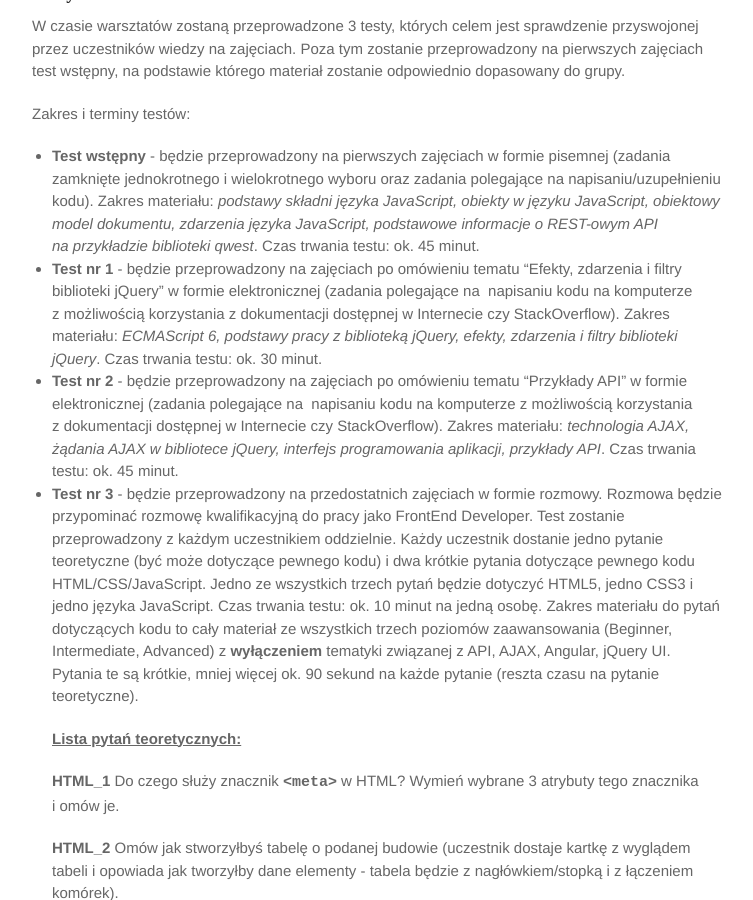
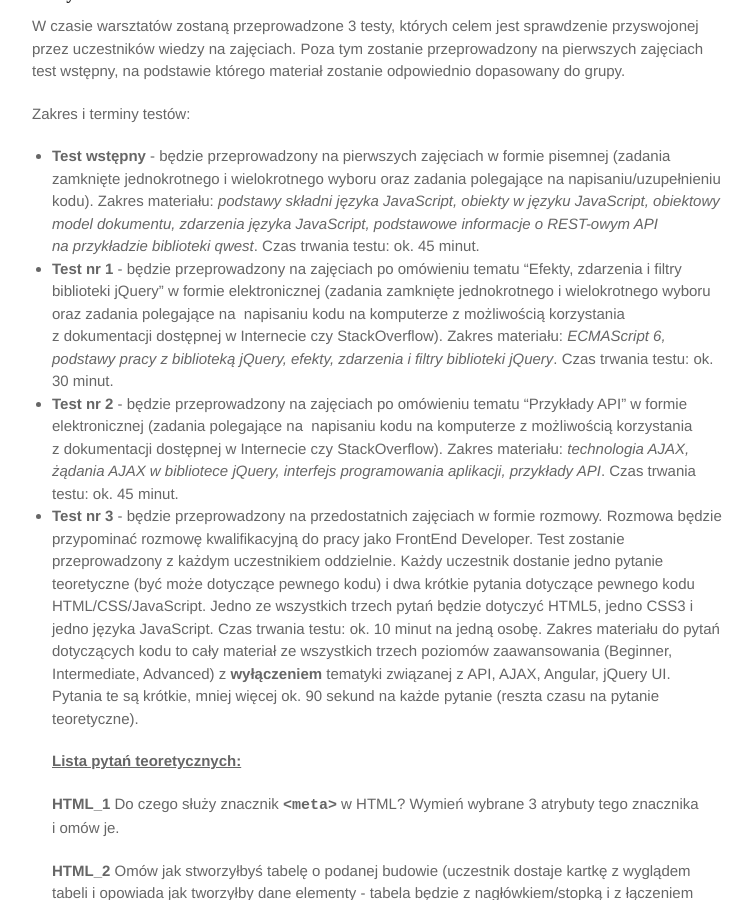
Before and after one commit to marcin-szczepanski/TWE, a Jekyll site: the page built from zajecia/2/informacje.md, in a window 1280 px wide and 900 px high, scrolled down 970 px. Shown: the whole window, without its empty margins (263-1016 px from the left). Built offline with Jekyll 4.4.1, drawn with Linux system fonts in a browser that asks for light colours; some web fonts are replaced.

Commit message:
Update informacje.md

```diff
--- a/zajecia/2/informacje.md
+++ b/zajecia/2/informacje.md
@@ -39,7 +39,7 @@
 
 Zakres i terminy testów:
 * **Test wstępny** - będzie przeprowadzony na&nbsp;pierwszych zajęciach w&nbsp;formie pisemnej (zadania zamknięte jednokrotnego i&nbsp;wielokrotnego wyboru oraz&nbsp;zadania polegające na&nbsp;napisaniu/uzupełnieniu kodu). Zakres materiału: _podstawy składni języka JavaScript, obiekty w&nbsp;języku JavaScript, obiektowy model dokumentu, zdarzenia języka JavaScript, podstawowe informacje o&nbsp;REST-owym API na&nbsp;przykładzie biblioteki qwest_. Czas trwania testu: ok. 45 minut.
-* **Test nr 1** - będzie przeprowadzony na zajęciach po omówieniu tematu "Efekty, zdarzenia i filtry biblioteki jQuery" w&nbsp;formie elektronicznej (zadania polegające na&nbsp; napisaniu kodu na&nbsp;komputerze z&nbsp;możliwością korzystania z&nbsp;dokumentacji dostępnej w&nbsp;Internecie czy&nbsp;StackOverflow). Zakres materiału: _ECMAScript 6, podstawy pracy z&nbsp;biblioteką jQuery, efekty, zdarzenia i&nbsp;filtry biblioteki jQuery_. Czas trwania testu: ok. 30 minut.
+* **Test nr 1** - będzie przeprowadzony na zajęciach po omówieniu tematu "Efekty, zdarzenia i filtry biblioteki jQuery" w&nbsp;formie elektronicznej (zadania zamknięte jednokrotnego i&nbsp;wielokrotnego wyboru oraz&nbsp;zadania polegające na&nbsp; napisaniu kodu na&nbsp;komputerze z&nbsp;możliwością korzystania z&nbsp;dokumentacji dostępnej w&nbsp;Internecie czy&nbsp;StackOverflow). Zakres materiału: _ECMAScript 6, podstawy pracy z&nbsp;biblioteką jQuery, efekty, zdarzenia i&nbsp;filtry biblioteki jQuery_. Czas trwania testu: ok. 30 minut.
 * **Test nr 2** - będzie przeprowadzony na zajęciach po omówieniu tematu "Przykłady API" w&nbsp;formie elektronicznej (zadania polegające na&nbsp; napisaniu kodu na&nbsp;komputerze z&nbsp;możliwością korzystania z&nbsp;dokumentacji dostępnej w&nbsp;Internecie czy&nbsp;StackOverflow). Zakres materiału: _technologia AJAX, żądania AJAX w&nbsp;bibliotece jQuery, interfejs programowania aplikacji, przykłady API_. Czas trwania testu: ok. 45 minut.
 * **Test nr 3** - będzie przeprowadzony na&nbsp;przedostatnich zajęciach w&nbsp;formie rozmowy. Rozmowa będzie przypominać rozmowę kwalifikacyjną do pracy jako FrontEnd Developer. Test zostanie przeprowadzony z&nbsp;każdym uczestnikiem oddzielnie. Każdy uczestnik dostanie jedno pytanie teoretyczne (być może dotyczące pewnego kodu) i&nbsp;dwa krótkie pytania dotyczące pewnego kodu HTML/CSS/JavaScript. Jedno ze wszystkich trzech pytań będzie dotyczyć HTML5, jedno CSS3 i jedno języka JavaScript. Czas trwania testu: ok. 10 minut na jedną osobę.
 Zakres materiału do pytań dotyczących kodu to cały materiał ze wszystkich trzech poziomów zaawansowania (Beginner, Intermediate, Advanced) z **wyłączeniem** tematyki związanej z API, AJAX, Angular, jQuery UI. Pytania te są krótkie, mniej więcej ok. 90 sekund na każde pytanie (reszta czasu na&nbsp;pytanie teoretyczne).
```
